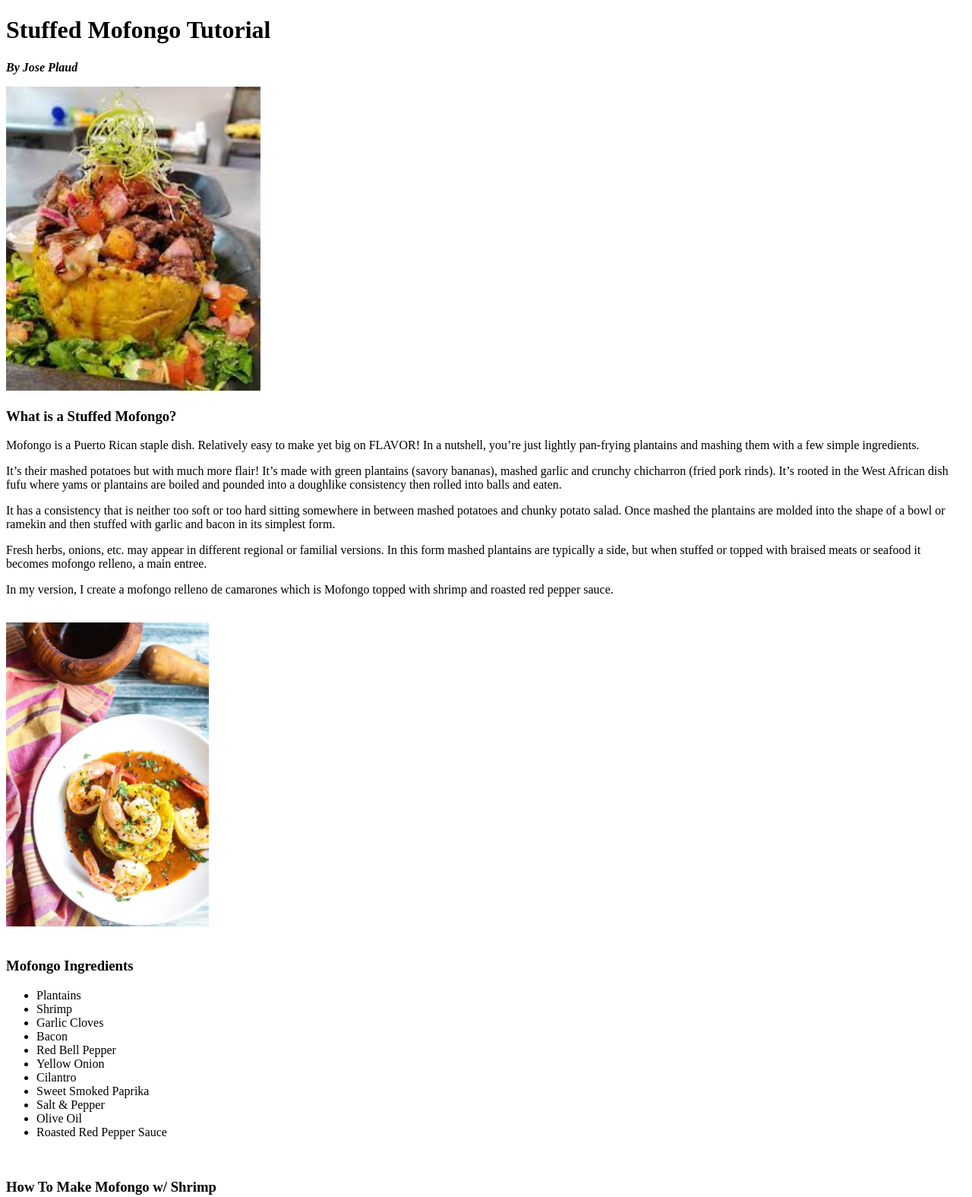
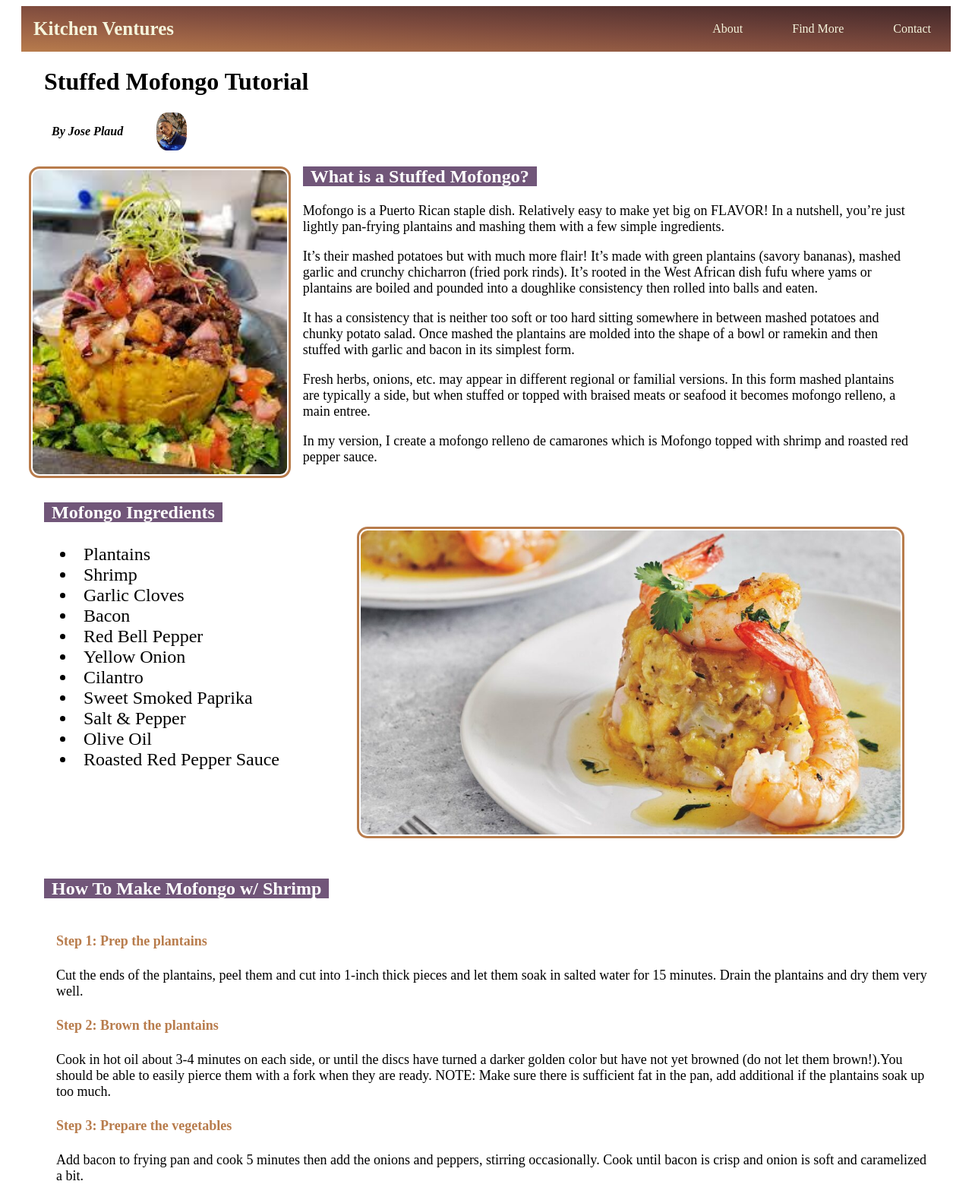
Before and after one commit to Josee1031/Kitchen-Ventures, a plain HTML site: page index.html in a window 1280 px wide. Shown: the top 1575 px of the page at 76% size. Drawn offline with Linux system fonts and the light colour scheme.

Commit message:
Update: Add CSS

```diff
--- a/index.html
+++ b/index.html
@@ -5,23 +5,50 @@
     <meta http-equiv="X-UA-Compatible" content="IE=edge" />
     <meta name="viewport" content="width=device-width, initial-scale=1.0" />
     <title>Stuffed Mofongo Tutorial</title>
+    <link rel="stylesheet" href="style.css" />
   </head>
   <body>
+    <nav class="navbar">
+      <div class="container">
+        <div class="left">Kitchen Ventures</div>
+        <div class="right">
+          <ul>
+            <li>
+              About
+            </li>
+            <li>Find More</li>
+            <li>Contact</li>
+          </ul>
+        </div>
+      </div>
+    </nav>
+
     <div id="title">
       <h1>
         <strong>Stuffed Mofongo Tutorial</strong>
       </h1>
+
+      <div class="profile">
         <p>
           <strong><em>By Jose Plaud</em></strong>
         </p>
+        <img
+          class="image-profile"
+          src="/images/ca747378-cfbf-4ea9-888f-a18df8f54f05.jpg"
+          alt="picture of Jose Plaud"
+        />
+      </div>
     </div>
 
-    <div id="description">
-      <img src="images/mofongo.jpg" alt="stuffed mofongo" height="400" />
+    <div class="description">
+      <img
+        class="image"
+        src="images/mofongo.jpg"
+        alt="stuffed mofongo"
+        height="400"
+      />
 
-      <br />
-
-      <h3>What is a Stuffed Mofongo?</h3>
+      <h3><span>What is a Stuffed Mofongo?</span></h3>
 
       <p>
         Mofongo is a Puerto Rican staple dish. Relatively easy to make yet big
@@ -55,17 +82,18 @@
         In my version, I create a mofongo relleno de camarones which is Mofongo
         topped with shrimp and roasted red pepper sauce.
       </p>
-
-      <br />
-      <img src="images/mofongo-relleno-vertical-1-1.jpg.webp" height="400" />
     </div>
 
-    <br />
+    <div class="materials">
+      <img
+        class="image"
+        src="images/Irmas-Mofongo-Recipe_Courtesy-of-PBS_VPM-1024x576.jpg"
+        height="400"
+      />
+      <div class="text">
+        <h3><span>Mofongo Ingredients</span></h3>
 
-    <div id="Ingredients">
-      <h3>Mofongo Ingredients</h3>
-
-      <ul>
+        <ul class="ingredients">
           <li>Plantains</li>
           <li>Shrimp</li>
           <li>Garlic Cloves</li>
@@ -76,15 +104,16 @@
           <li>Sweet Smoked Paprika</li>
           <li>Salt & Pepper</li>
           <li>Olive Oil</li>
-        <li>Roasted Red Pepper Sauce</li>
+          <li>Roasted Red Pepper Sauce</li
         </ul>
       </div>
-    <br />
-    <div id="Steps">
+    </div>
+
+    <div class="steps">
       <h3>
-        <strong>How To Make Mofongo w/ Shrimp</strong>
+        <strong><span>How To Make Mofongo w/ Shrimp</span></strong>
       </h3>
-
+      <div class="text1">
         <h4>Step 1: Prep the plantains</h4>
         <p>
           Cut the ends of the plantains, peel them and cut into 1-inch thick
@@ -94,11 +123,11 @@
 
         <h4>Step 2: Brown the plantains</h4>
         <p>
-        Cook in hot oil about 3-4 minutes on each side, or until the discs have
-        turned a darker golden color but have not yet browned (do not let them
-        brown!).You should be able to easily pierce them with a fork when they
-        are ready. NOTE: Make sure there is sufficient fat in the pan, add
-        additional if the plantains soak up too much.
+          Cook in hot oil about 3-4 minutes on each side, or until the discs
+          have turned a darker golden color but have not yet browned (do not let
+          them brown!).You should be able to easily pierce them with a fork when
+          they are ready. NOTE: Make sure there is sufficient fat in the pan,
+          add additional if the plantains soak up too much.
         </p>
 
         <h4>Step 3: Prepare the vegetables</h4>
@@ -115,17 +144,22 @@
           onions, peppers, and pan grease. Knead until well mixed but not
           overmixed.
         </p>
-
-      <br />
-
+      </div>
+      <div class="pasos">
         <img
+          class="image"
           src="images/plantains-in-mortar-fav.jpg.webp"
           alt="plantains being mashed"
           width="450"
         />
-
-      <br />
-
+        <img
+          class="image"
+          src="images/mofongo-overhead.jpg.webp"
+          alt="Shrimp stuffed mofongo"
+          width="450"
+        />
+      </div>
+      <div class="text1">
         <h4>Step 5: Plate the mofongo</h4>
         <p>
           Spray inside of a small bowl or ramekin with cooking spray or grease
@@ -142,15 +176,10 @@
 
         <h4>Step 7: Finish the dish</h4>
         <p>Place the shrimp around and on top of the mofongo.</p>
-      <img
-        src="images/mofongo-overhead.jpg.webp"
-        alt="Shrimp stuffed mofongo"
-        width="450"
-      />
       </div>
-    <br />
-
-    <h4>More Recipes:</h4>
+    </div>
+    <div class="recipes">
+      <h4><span>More Recipes:</span></h4>
       <ul>
         <li>
           <a href="https://themom100.com/recipe/pernil/">Pernil</a>
@@ -168,5 +197,6 @@
           >
         </li>
       </ul>
+    </div>
   </body>
 </html>
--- /dev/null
+++ b/style.css
@@ -0,0 +1,155 @@
+*:not(.navbar) {
+  padding-left: 10px;
+  padding-right: 10px;
+  font-family: 'Poppins';
+}
+
+.navbar ul {
+  list-style-type: none;
+  color: beige;
+}
+.logo {
+  display: inline-block;
+  border-style: solid;
+}
+
+.container {
+  display: flex;
+  justify-content: space-between;
+  padding: 0px;
+  background-image: linear-gradient(
+    to right top,
+    #b87c4c,
+    #9d6346,
+    #7f4c3e,
+    #603934,
+    #412728
+  );
+  color: beige;
+}
+
+.container ul {
+  display: flex;
+  margin: 0;
+  padding: 0;
+  gap: 45px;
+}
+
+.left,
+.right {
+  display: flex;
+  align-items: center;
+  gap: 45px;
+  margin: 8px;
+  padding: 8px;
+  border-radius: 4px;
+}
+
+.profile {
+  display: flex;
+  flex-direction: row;
+  justify-content: flex-start;
+  align-items: center;
+  gap: 4px;
+  padding: 0;
+  margin-top: 4px;
+  margin-bottom: 4px;
+  border-radius: 4px;
+}
+
+.profile .image-profile {
+  height: 50px;
+  border-radius: 40%;
+  width: auto;
+}
+
+.left {
+  font-size: 25px;
+  font-weight: bold;
+  color: beige;
+}
+
+.image {
+  padding: 2px;
+  margin-right: 16px;
+  margin-bottom: 32px;
+  border-radius: 14px;
+  border-color: #b87c4c;
+  border-style: solid;
+}
+
+.description,
+.steps {
+  font-size: large;
+}
+
+.description .image {
+  float: left;
+  margin-bottom: 32px;
+}
+
+.materials,
+.steps {
+  clear: both;
+}
+
+.materials {
+  margin-top: 48px;
+  margin-bottom: 48px;
+  display: block;
+}
+
+.materials .image {
+  float: right;
+  margin-top: 32px;
+  width: auto;
+}
+.materials ul {
+  padding: 4px;
+  font-size: x-large;
+  margin-left: 48px;
+  margin-bottom: 32px;
+}
+
+.materials span {
+  margin-top: 32px;
+}
+.materials,
+.description p {
+  padding-right: 45px;
+}
+
+.steps {
+  display: flex;
+  flex-direction: column;
+}
+
+.steps h4 {
+  color: #b87c4c;
+}
+
+span {
+  background-color: #715679;
+  color: white;
+  font-size: x-large;
+}
+
+.pasos {
+  display: flex;
+  justify-content: space-between;
+  padding: 24px;
+}
+
+.text1 {
+  margin-left: 16px;
+}
+
+.recipes {
+  font-size: larger;
+  display: flex;
+  flex-direction: column;
+  align-items: flex-start;
+}
+.ingredients span {
+  display: block;
+}
```
Also changed, not shown: images/Irmas-Mofongo-Recipe_Courtesy-of-PBS_VPM-1024x576.jpg (added), images/ca747378-cfbf-4ea9-888f-a18df8f54f05.jpg (added), 2 other files. Lines whose indentation alone changed are shown as unchanged.
